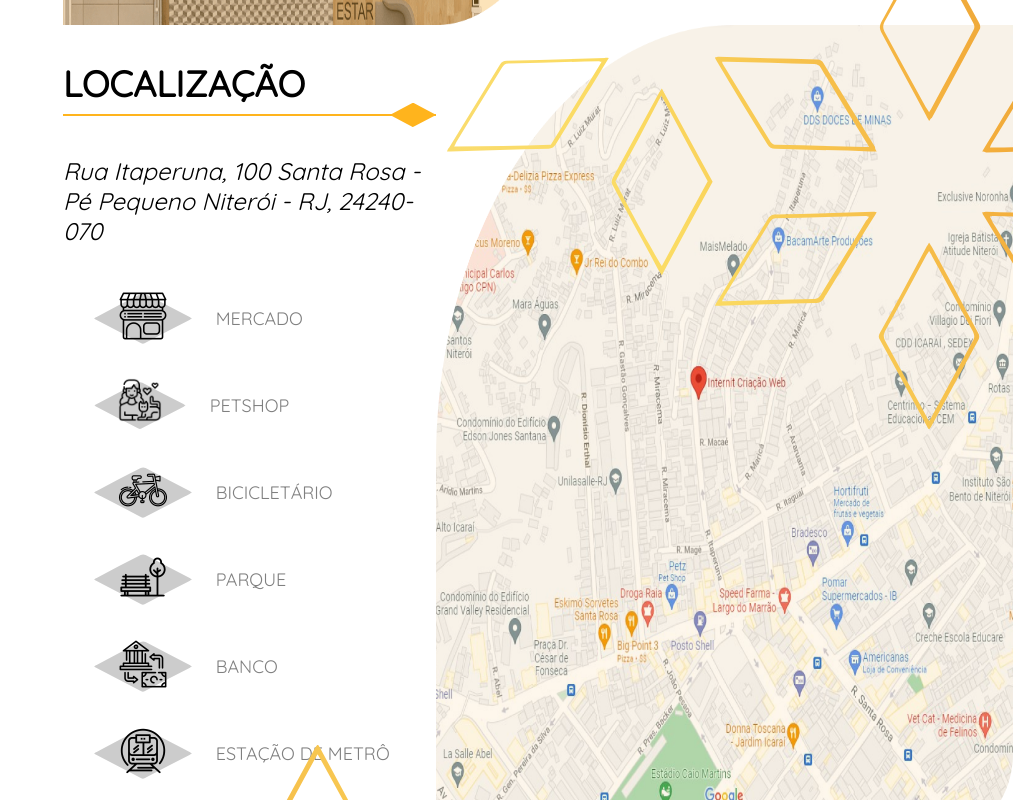
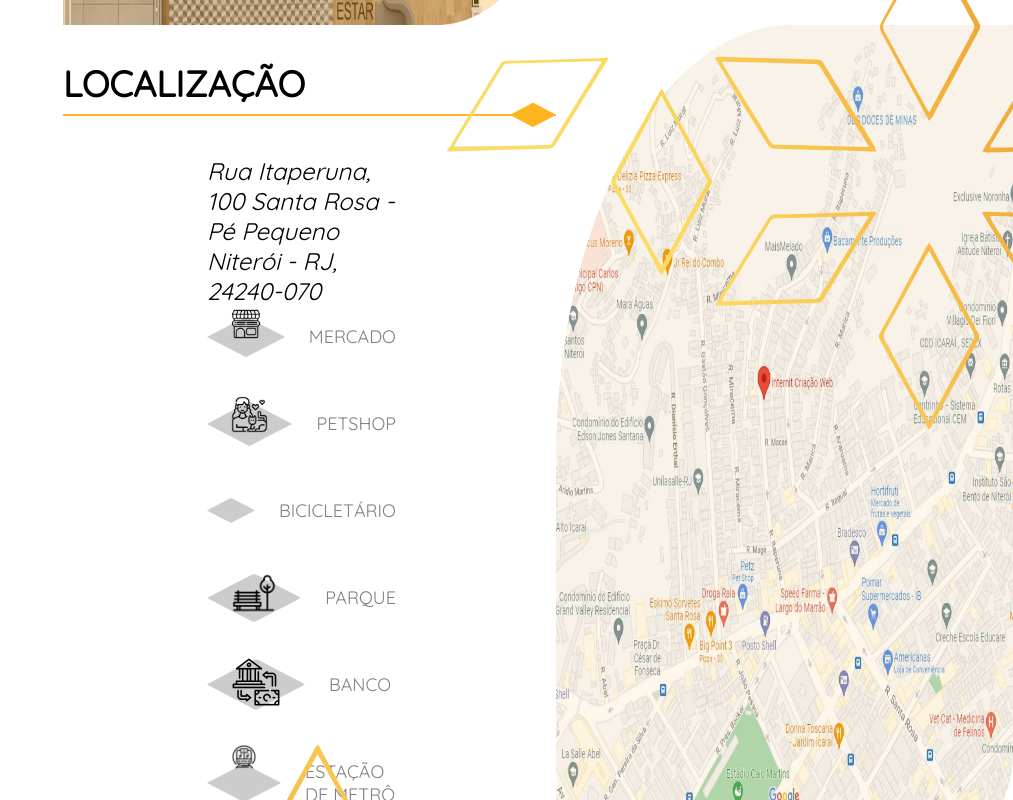
Before and after one commit to ibarretom/internit_test, a React (Vite) app: page / in a window 1280 px wide. Shown: the part 2500-3300 px from the top of the page, without its empty margins (267-1280 px from the left). Built offline with nearby package versions, Linux system fonts and the light colour scheme.

Commit message:
ajustes texto de localização

```diff
--- a/src/assets/scss/localizacao/index.scss
+++ b/src/assets/scss/localizacao/index.scss
@@ -21,6 +21,7 @@
       justify-content: space-between;
 
       padding-block-start: 32px;
+      padding-inline: 144px;
 
       .localizacao__nav {
         ul {
--- a/src/views/Content/index.tsx
+++ b/src/views/Content/index.tsx
@@ -175,7 +175,8 @@ export function Content() {
           </div>
           <div className="localizacao__content">
             <address className="body">
-              Rua Itaperuna, 100 Santa Rosa - Pé Pequeno Niterói - RJ, 24240-070
+              Rua Itaperuna, 100 Santa Rosa - Pé Pequeno <br />
+              Niterói - RJ, 24240-070
             </address>
 
             <nav className="localizacao__nav my-auto">
```
